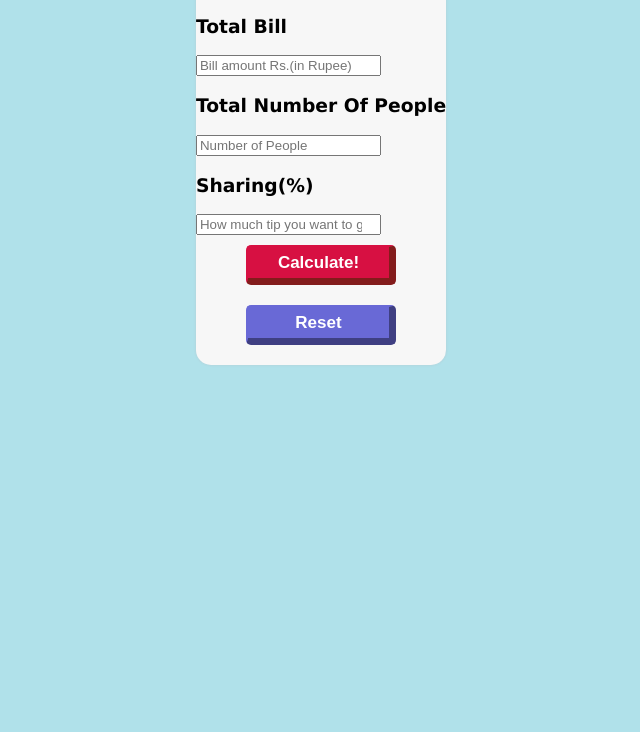
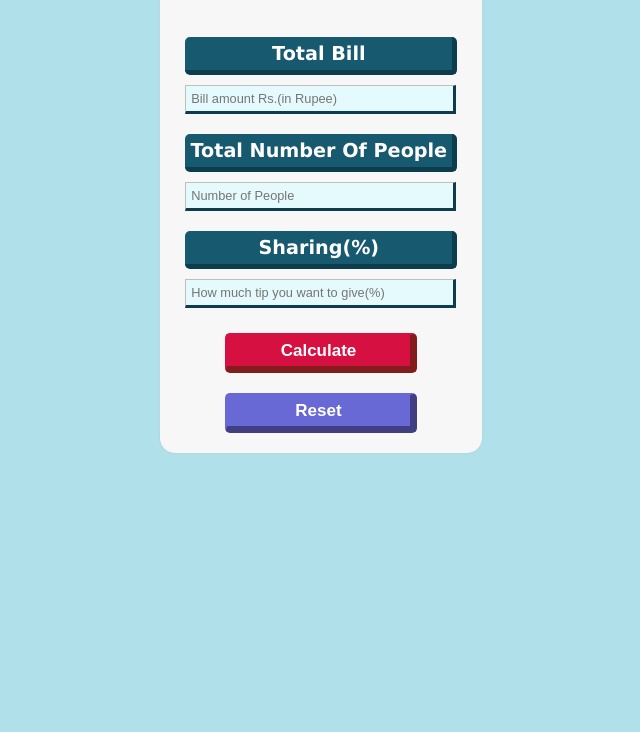
Before and after one commit to dpsdmh/tipcalculator.github.io, a plain HTML site: page index.html in a window 1280 px wide. Shown: the part 68-800 px from the top of the page, without its empty margins (319-959 px from the left). Drawn offline with Linux system fonts and the light colour scheme.

Commit message:
Update index.html

```diff
--- a/index.html
+++ b/index.html
@@ -12,30 +12,28 @@
 <body>
     <div id="container">
         <h1>Tip Calculator</h1>
-        <div id="calculator">
 
+        <div id="subContainer"></div>
+        <h3 class="h3">Total Bill</h3>
+        <input class="input" id="billamt" type="number" placeholder="Bill amount Rs.(in Rupee)">
+        <h3 class="h3">Total Number Of People</h3>
+        <input class="input" id="peopleamt" type="number" placeholder="Number of People">
+        <h3 class="h3"> Sharing(%)</h3>
+        <input class="input" id="serviceQual" type="number" placeholder="How much tip you want to give(%)">
 
-            <form>
-                <h3>Total Bill</h3>
-                <input id="billamt" type="number" placeholder="Bill amount Rs.(in Rupee)">
+        <div id="totalTip">
+            <b>Rs. </b><span id="amt">0.00</span>
+            <b>Rs. </b><span id="tip">0.00</span>
+            <small id="each">each</small>
+        </div>
+        <div class="btn">
+            <button type="button" id="calculate">Calculate</button>
 
-                <h3>Total Number Of People</h3>
-                <input id="peopleamt" type="number" placeholder="Number of People">
-                <h3> Sharing(%)</h3>
-                <input id="serviceQual" type="number" placeholder="How much tip you want to give(%)">
-
-                <div id="totalTip">
-                    <b>Rs.  </b><span id="amt">0.00</span>
-                    <b>Rs.  </b><span id="tip">0.00</span>
-                    <small id="each">each</small>
-                </div>
-
-                <button type="button" id="calculate">Calculate!</button>
-
-                <button id="btn2" type="reset">Reset</button>
+            <button id="btn2" type="reset">Reset</button>
         </div>
     </div>
-        </form>
+    </div>
+
 
 
     <script type="text/javascript" src="app.js"></script>
```
